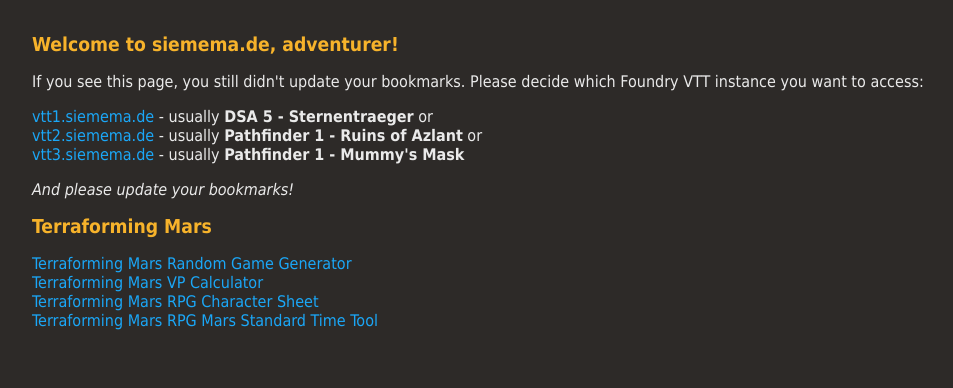
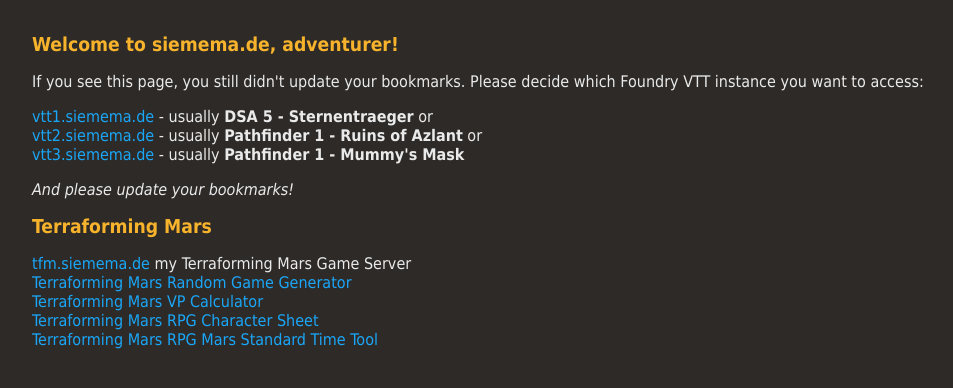
Before and after one commit to mhs2508/siemema-tfm, a plain HTML site: page index.html in a window 1280 px wide. Shown: the whole page, without its empty margins (8-961 px from the left). Drawn offline with Linux system fonts and the light colour scheme.

Commit message:
Updated index.html

```diff
--- a/index.html
+++ b/index.html
@@ -17,7 +17,8 @@
 <p><em>And please update your bookmarks!</em></p>
 </p>
 <h2>Terraforming Mars</h2>
-<p><a href="tfm_random.html">Terraforming Mars Random Game Generator</a><br>
+<p><a href="https://tfm.siemema.de/">tfm.siemema.de</a> my Terraforming Mars Game Server<br>
+   <a href="tfm_random.html">Terraforming Mars Random Game Generator</a><br>
    <a href="tfm_vp_calculator.html">Terraforming Mars VP Calculator</a><br>
    <a href="tfm_rpg_character.html">Terraforming Mars RPG Character Sheet</a><br>
    <a href="tfm_rpg_marstime.html">Terraforming Mars RPG Mars Standard Time Tool</p>
```
